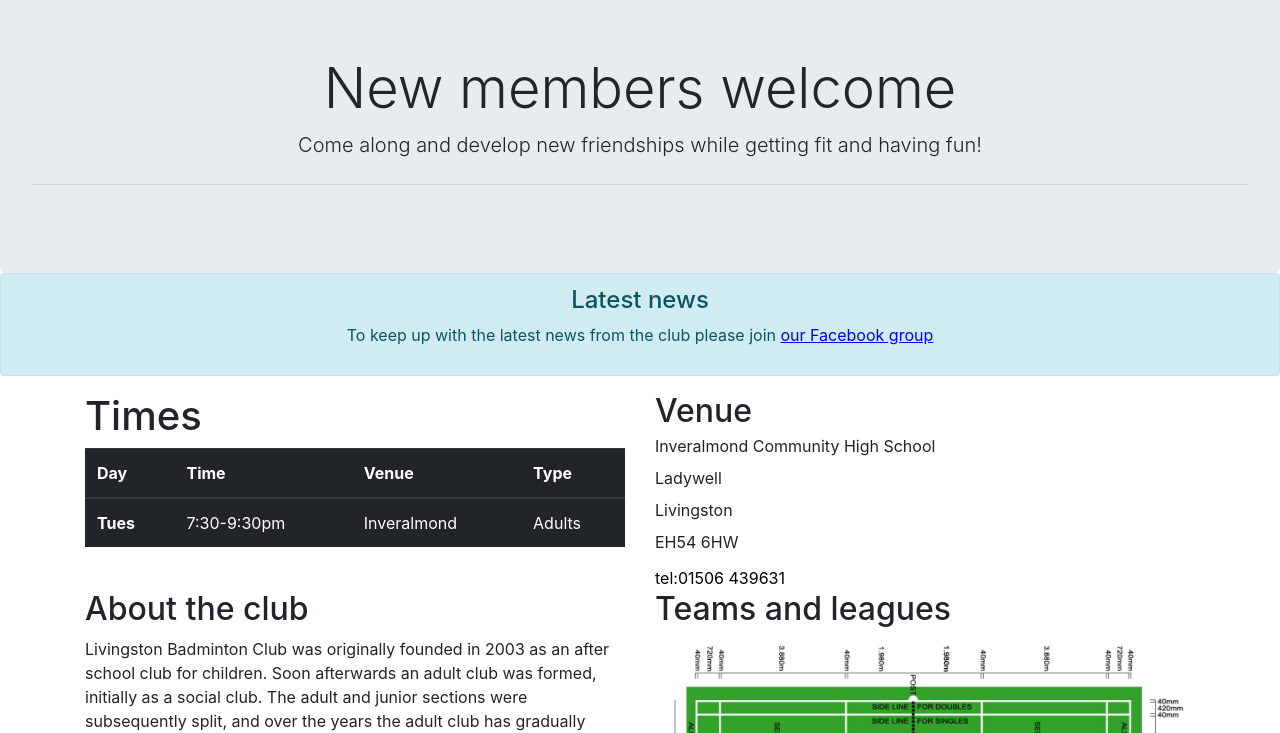
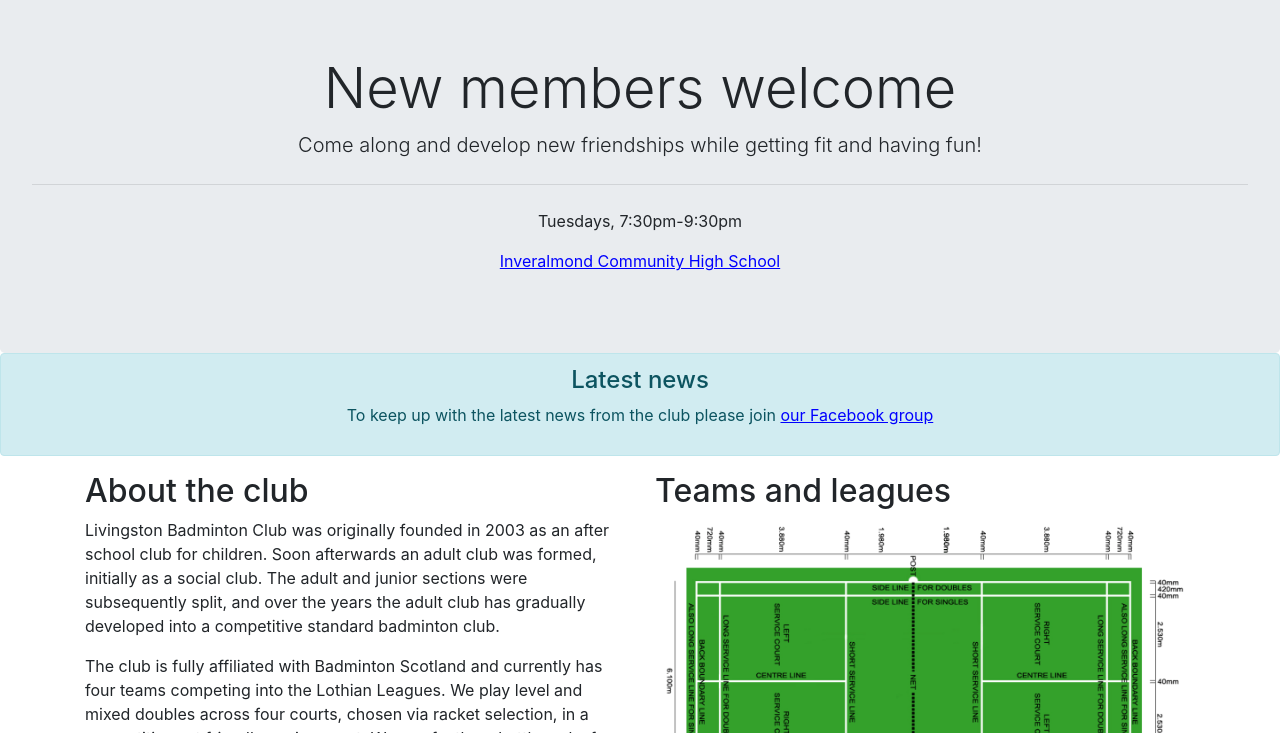
Before and after one commit to scottdavidcraig/Sports-Club, a plain HTML site: page index.html in a window 1280 px wide. Shown: the part 67-800 px from the top of the page. Drawn offline with nearby package versions, Linux system fonts and the light colour scheme.

Commit message:
Remove unnecessary sections & update jumotron copy

```diff
--- a/index.html
+++ b/index.html
@@ -82,9 +82,10 @@
           <h1 class="display-4">New members welcome</h1>
           <p class="lead">Come along and develop new friendships while getting fit and having fun! </p>
           <hr class="my-4">
-          <p></p>
+          <p><span class="b">Tuesdays</span>, 7:30pm-9:30pm</p>
+          <p> <a href="https://www.google.co.uk/maps/place/Inveralmond+Community+High+School/@55.8996875,-3.5228887,17z/data=!3m1!4b1!4m5!3m4!1s0x4887dbe23b9ea235:0x3a467cd8c8d4a6f0!8m2!3d55.8996875!4d-3.5207">Inveralmond Community High School</p>
           <p class="lead">
-            <a class="btn btn-primary btn-lg d-md-none" href="#times" role="button">Learn more</a>
+            <a class="btn btn-primary btn-lg d-sm-none" href="#about" role="button">Learn more</a>
           </p>
     </div>
     </section>
@@ -95,44 +96,6 @@
     </div>
 
 <main class="container">
-
-<div class="row">
-  <section id="times" class="col-md-6">
-    <h1>Times</h1>
-    <table class="table table-dark">
-<thead>
-  <tr>
-    <th scope="col">Day</th>
-    <th scope="col">Time</th>
-    <th scope="col">Venue</th>
-    <th scope="col">Type</th>
-  </tr>
-</thead>
-<tbody>
-  <tr>
-    <th scope="row">Tues</th>
-    <td>7:30-9:30pm</td>
-    <td>Inveralmond</td>
-    <td>Adults</td>
-  </tr>
-
-
-</tbody>
-</table>
-  </section>
-  <section id="venue" class="col-md-6">
-    <h2>Venue</h2>
-
-    <address class="">
-      <p>Inveralmond Community High School</p>
-      <p>Ladywell</p>
-      <p>Livingston</p>
-      <p>EH54 6HW</p>
-    </address>
-    <a href="tel:01506 439631">tel:01506 439631</a>
-
-  </section>
-</div>
 
 <div class="row">
 
```
